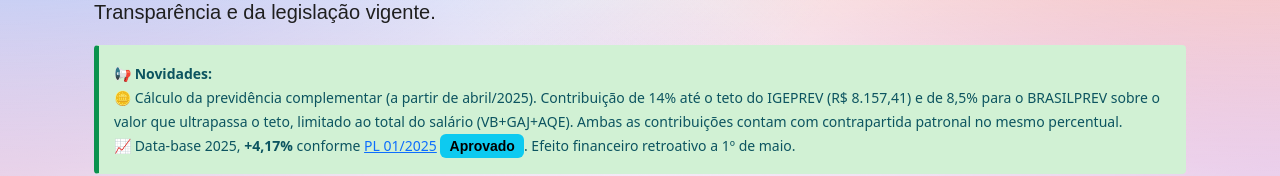
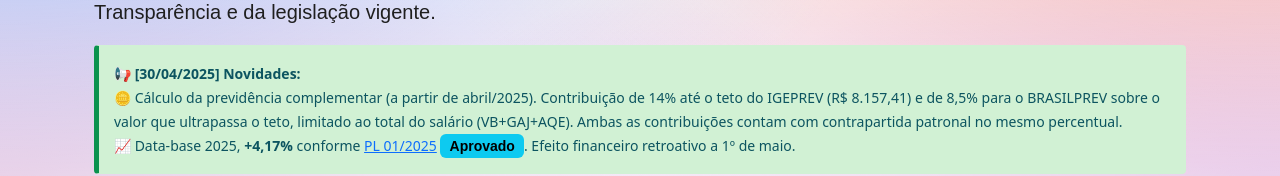
Before and after one commit to guilhermeoq/carreira-tjto, a Vue app: page / in a window 1280 px wide. Shown: the part 220-396 px from the top of the page. Built offline with nearby package versions, Linux system fonts and the light colour scheme.

Commit message:
update news section: add date

```diff
--- a/src/components/Calculadora.vue
+++ b/src/components/Calculadora.vue
@@ -37,7 +37,7 @@
       </p>
 
       <div class="callout callout-info">
-        <small><strong>📢 Novidades:</strong><br>
+        <small><strong>📢 [30/04/2025] Novidades:</strong><br>
           🪙 Cálculo da previdência complementar (a partir de abril/2025). Contribuição de 14% até o teto do IGEPREV (R$
           8.157,41) e de 8,5% para o BRASILPREV sobre o valor que ultrapassa o teto, limitado ao total do
           salário (VB+GAJ+AQE). Ambas as contribuições contam com contrapartida patronal no mesmo percentual.<br>
```
